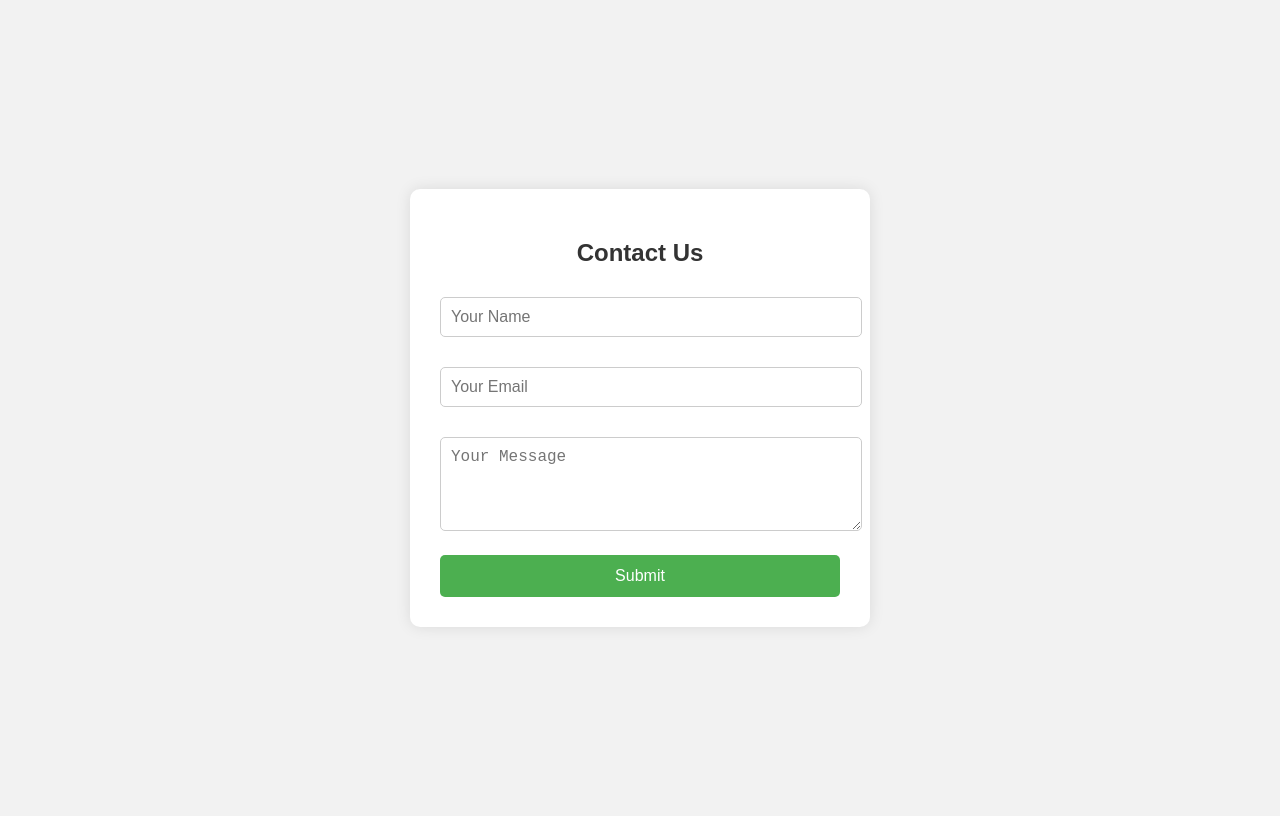
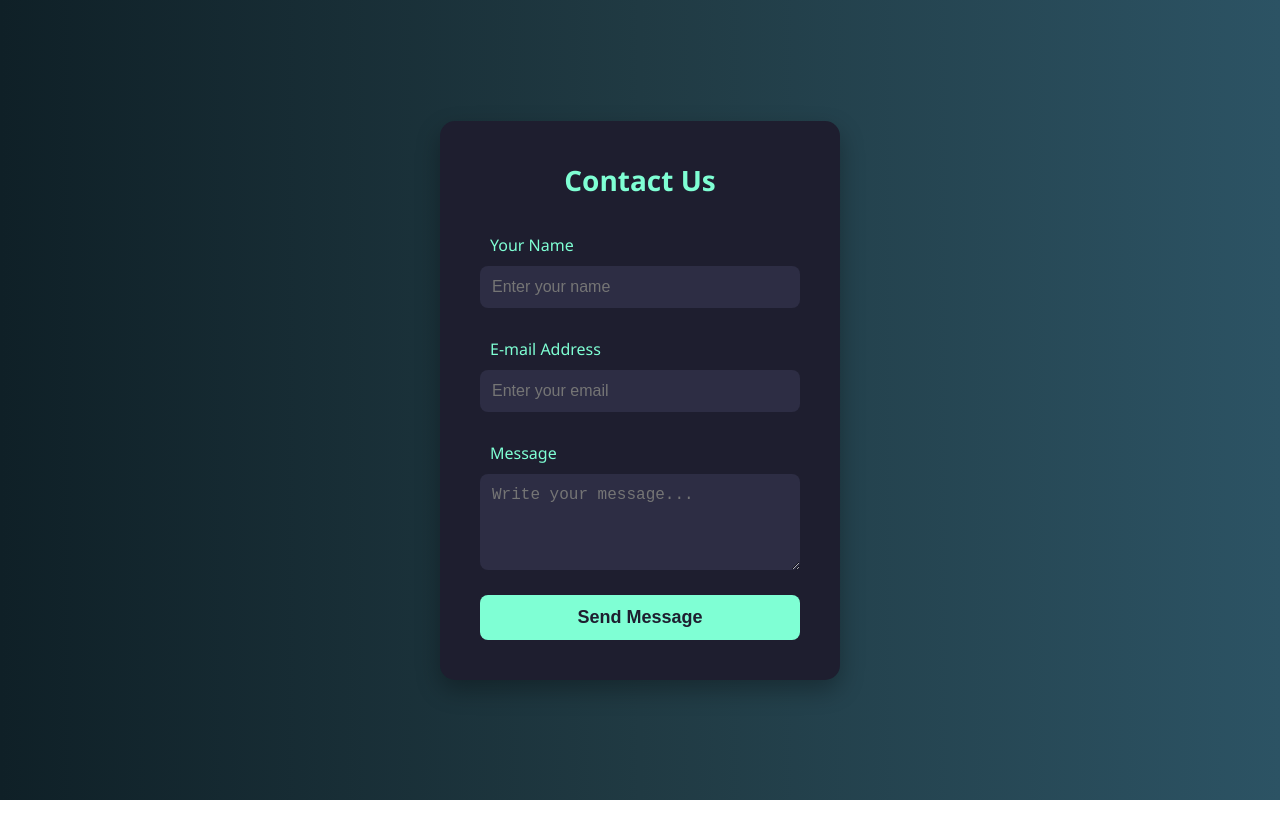
Before and after one commit to Tanyamahrauliya/Youtube, a plain HTML site: page new.html in a window 1280 px wide. Drawn offline with Linux system fonts and the light colour scheme.

Commit message:
first commit

```diff
--- a/new.html
+++ b/new.html
@@ -2,73 +2,147 @@
 <html lang="en">
 <head>
   <meta charset="UTF-8">
-  <title>Basic Contact Form</title>
+  <title>Animated Contact Form</title>
   <style>
+    * {
+      box-sizing: border-box;
+      margin: 0;
+      padding: 0;
+    }
+
     body {
-      font-family: 'Arial', sans-serif;
-      background-color: #f2f2f2;
+      background: linear-gradient(to right, #0f2027, #203a43, #2c5364);
+      font-family: 'Segoe UI', Tahoma, Geneva, Verdana, sans-serif;
+      min-height: 100vh;
       display: flex;
       justify-content: center;
       align-items: center;
-      height: 100vh;
+      padding: 20px;
     }
 
-    .form-container {
-      background-color: #fff;
-      padding: 30px;
-      border-radius: 10px;
-      box-shadow: 0 0 15px rgba(0,0,0,0.1);
+    .form-card {
+      background: #1e1e2f;
+      padding: 40px;
+      border-radius: 15px;
+      box-shadow: 0 10px 25px rgba(0, 0, 0, 0.3);
       width: 100%;
       max-width: 400px;
+      color: white;
+      animation: fadeIn 1.2s ease;
     }
 
-    .form-container h2 {
-      margin-bottom: 20px;
-      color: #333;
+    .form-card h2 {
       text-align: center;
+      margin-bottom: 25px;
+      font-size: 28px;
+      color: #7FFFD4;
     }
 
-    input, textarea {
+     .form-card p{
+      padding: 10px;
+      color: #7FFFD4;
+     }
+    .form-group {
+      margin-bottom: 20px;
+      position: relative;
+    }
+
+    .form-group input,
+    .form-group textarea {
       width: 100%;
-      padding: 10px;
-      margin-top: 10px;
-      margin-bottom: 20px;
-      border: 1px solid #ccc;
-      border-radius: 5px;
-      font-size: 1rem;
+      padding: 12px;
+      border: none;
+      border-radius: 8px;
+      background-color: #2d2d44;
+      color: white;
+      font-size: 16px;
+      outline: none;
+      transition: 0.3s;
+    }
+
+    .form-group label {
+      position: absolute;
+      top: -10px;
+      left: 15px;
+      background-color: #1e1e2f;
+      padding: 0 5px;
+      font-size: 14px;
+      color: #7FFFD4;
+      pointer-events: none;
+      transition: all 0.3s ease;
+    }
+
+    .form-group input:focus,
+    .form-group textarea:focus {
+      background-color: #3b3b58;
+      border: 1px solid #7FFFD4;
     }
 
     button {
-      background-color: #4CAF50;
-      color: white;
-      padding: 12px 20px;
+      width: 100%;
+      padding: 12px;
+      background: #7FFFD4;
       border: none;
-      border-radius: 5px;
-      font-size: 1rem;
+      border-radius: 8px;
+      font-size: 18px;
+      font-weight: bold;
+      color: #1e1e2f;
       cursor: pointer;
-      width: 100%;
+      transition: background 0.3s ease;
     }
 
     button:hover {
-      background-color: #45a049;
+      background: #66e7c1;
+    }
+
+    @keyframes fadeIn {
+      from {
+        opacity: 0;
+        transform: translateY(-30px);
+      }
+      to {
+        opacity: 1;
+        transform: translateY(0);
+      }
     }
 
     @media (max-width: 480px) {
-      .form-container {
-        padding: 20px;
+      .form-card {
+        padding: 25px;
+      }
+
+      .form-card h2 {
+        font-size: 24px;
+      }
+
+      button {
+        font-size: 16px;
       }
     }
   </style>
 </head>
 <body>
 
-  <div class="form-container">
+  <div class="form-card">
     <h2>Contact Us</h2>
     <form>
-      <input type="text" placeholder="Your Name" required>
-      <input type="email" placeholder="Your Email" required>
-      <textarea rows="4" placeholder="Your Message" required></textarea>
-      <button type="submit">Submit</button>
+      <div class="form-group">
+
+        <p>Your Name</p>
+        <input type="text" id="name" placeholder="Enter your name" required>
+      </div>
+
+      <div class="form-group">
+        <p>E-mail Address </p>
+        <input type="email" id="email" placeholder="Enter your email" required>
+      </div>
+
+      <div class="form-group">
+       <p> Message</p>
+        <textarea id="message" rows="4" placeholder="Write your message..." required></textarea>
+      </div>
+
+      <button type="submit">Send Message</button>
     </form>
   </div>
 
```
